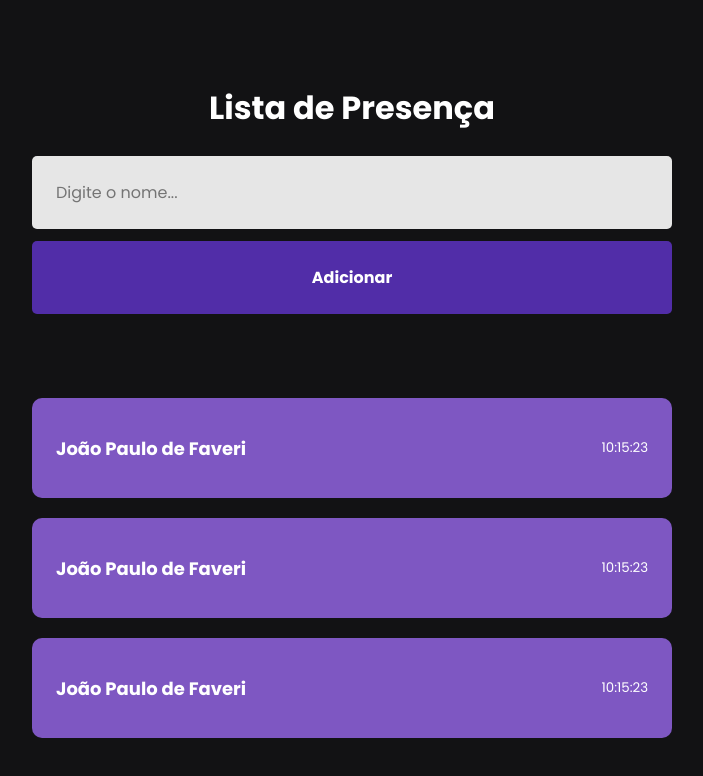
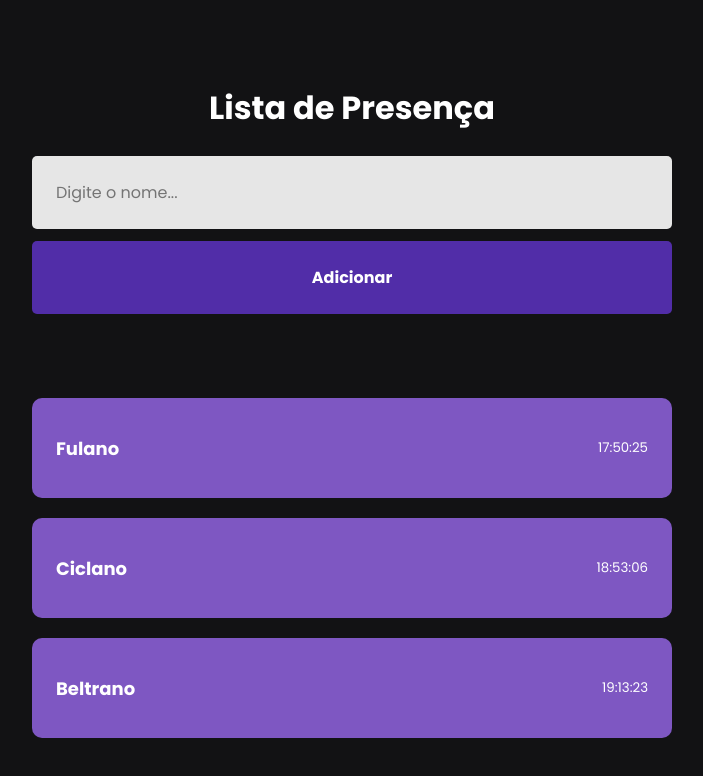
Before and after one commit to joaofaveri/especializar-react-rocketseat, a React (Vite) app: page / in a window 1280 px wide. Shown: the top 776 px of the page, without its empty margins (288-991 px from the left). Built offline with nearby package versions, Linux system fonts and the light colour scheme.

Commit message:
feat: props

```diff
--- a/src/components/Card/index.jsx
+++ b/src/components/Card/index.jsx
@@ -1,10 +1,10 @@
 import './styles.css'
 
-export function Card() {
+export function Card({name, time}) {
   return (
     <div className='card'>
-      <strong>João Paulo de Faveri</strong>
-      <small>10:15:23</small>
+      <strong>{ name }</strong>
+      <small>{ time }</small>
     </div>
   )
 }
--- a/src/pages/Home/index.jsx
+++ b/src/pages/Home/index.jsx
@@ -8,9 +8,9 @@ export function Home() {
       <input type="text" placeholder="Digite o nome..." />
       <button type="button">Adicionar</button>
 
-      <Card />
-      <Card />
-      <Card />
+      <Card name="Fulano" time="17:50:25"/>
+      <Card name="Ciclano" time="18:53:06"/>
+      <Card name="Beltrano" time="19:13:23"/>
     </div>
   )
 }
```
